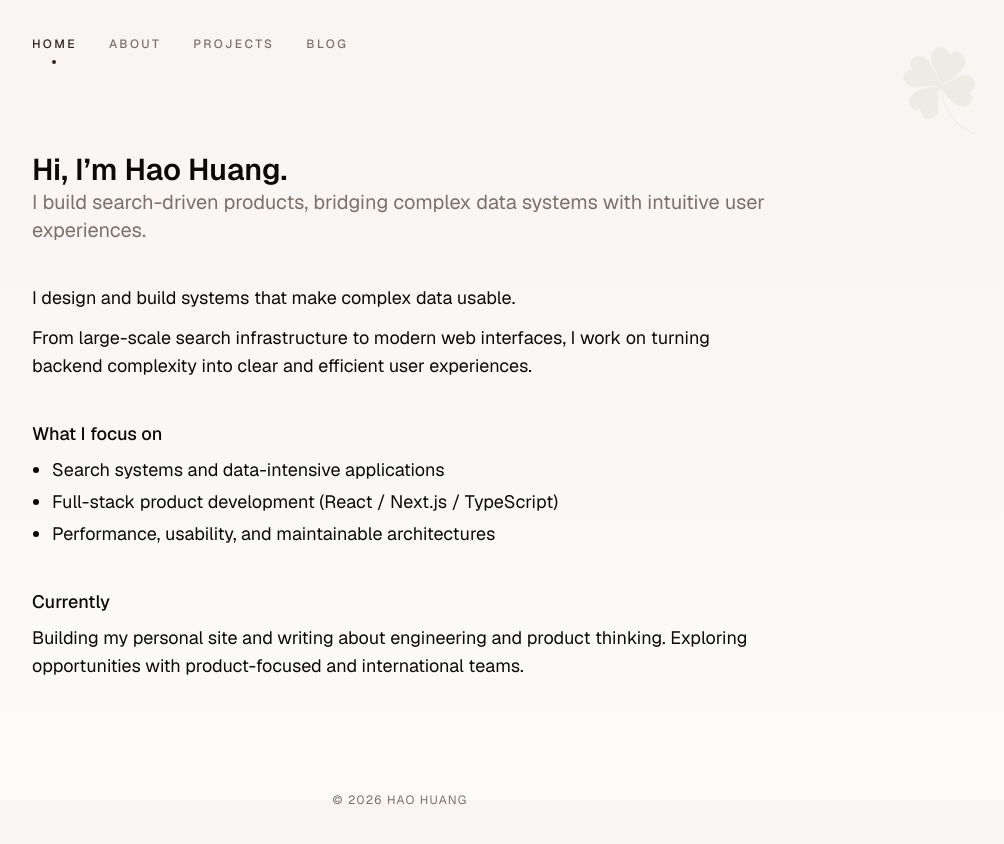
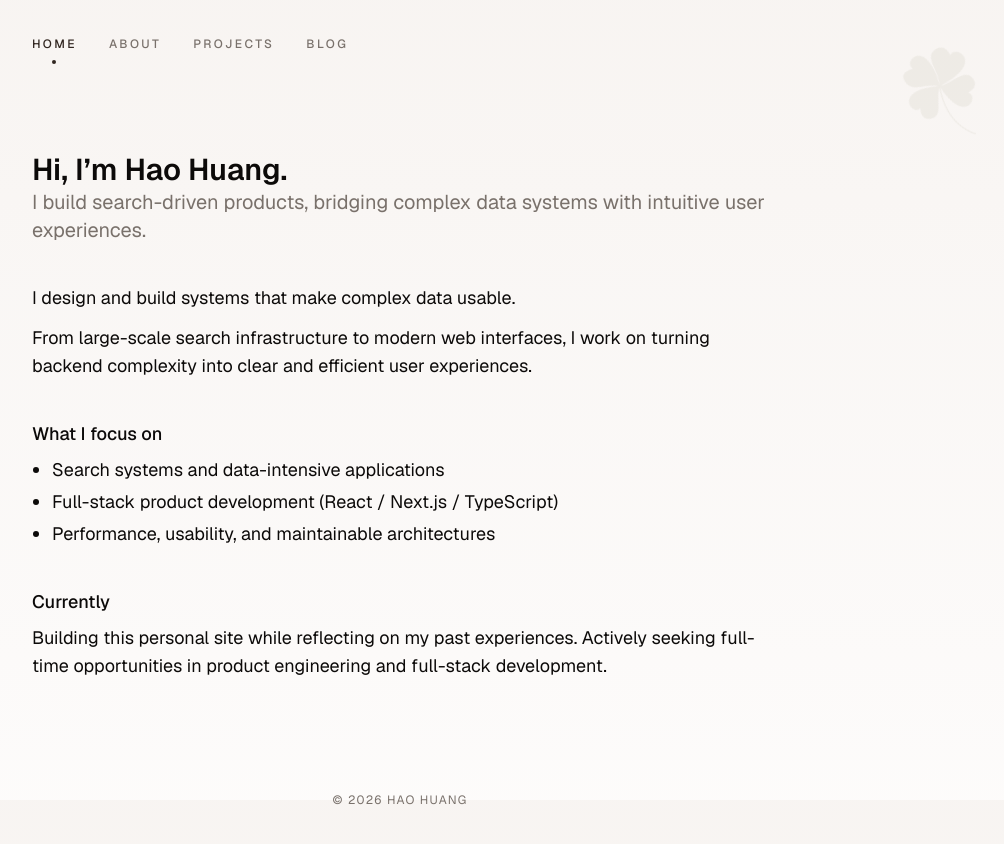
Before and after one commit to coolKIH/hao-portfolio, a Next.js app: page / in a window 1280 px wide. Shown: the top 844 px of the page, without its empty margins (240-1244 px from the left). Built offline with nearby package versions, Linux system fonts and the light colour scheme.

Commit message:
refactor(home): update "Currently" section
- Rewrite to better reflect current situation: building portfolio and actively seeking opportunities
- Remove reference to international teams

```diff
--- a/src/app/(home)/page.tsx
+++ b/src/app/(home)/page.tsx
@@ -39,7 +39,7 @@ export default function Home() {
           Currently
         </h2>
         <p className="text-lg text-foreground">
-          Building my personal site and writing about engineering and product thinking. Exploring opportunities with product-focused and international teams.
+          Building this personal site while reflecting on my past experiences. Actively seeking full-time opportunities in product engineering and full-stack development.
         </p>
       </section>
     </div>
```
